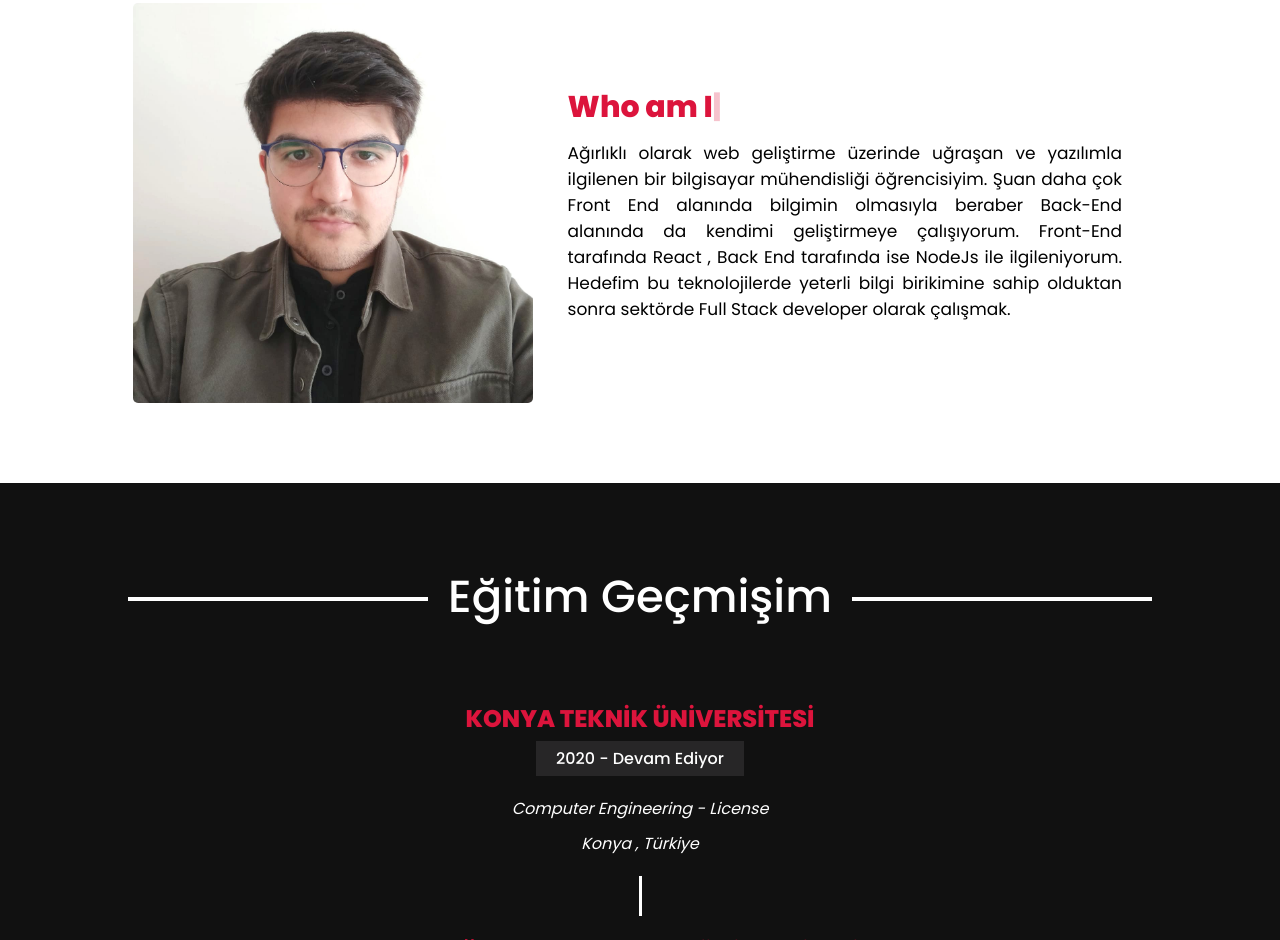
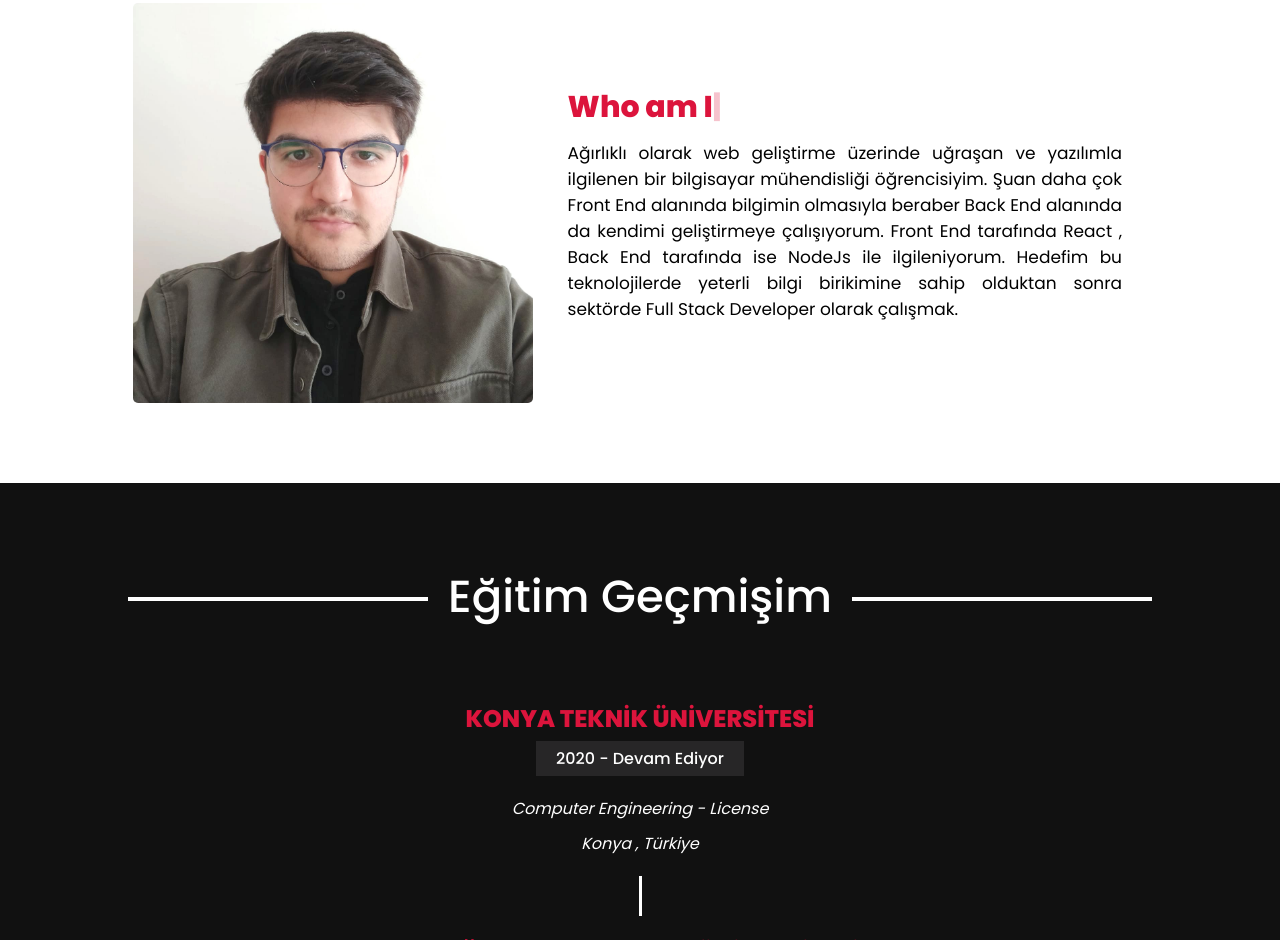
Before and after one commit to mustafahincal/mustafahincal.github.io, a plain HTML site: page index.html in a window 1280 px wide. Shown: the part 1045-1985 px from the top of the page. Drawn offline with nearby package versions, Linux system fonts and the light colour scheme.

Commit message:
updated index.html

```diff
--- a/index.html
+++ b/index.html
@@ -96,11 +96,11 @@
                <p>
                   Ağırlıklı olarak web geliştirme üzerinde uğraşan ve yazılımla
                   ilgilenen bir bilgisayar mühendisliği öğrencisiyim. Şuan daha
-                  çok Front End alanında bilgimin olmasıyla beraber Back-End
-                  alanında da kendimi geliştirmeye çalışıyorum. Front-End
+                  çok Front End alanında bilgimin olmasıyla beraber Back End
+                  alanında da kendimi geliştirmeye çalışıyorum. Front End
                   tarafında React , Back End tarafında ise NodeJs ile
                   ilgileniyorum. Hedefim bu teknolojilerde yeterli bilgi
-                  birikimine sahip olduktan sonra sektörde Full Stack developer
+                  birikimine sahip olduktan sonra sektörde Full Stack Developer
                   olarak çalışmak.
                </p>
             </div>
```
